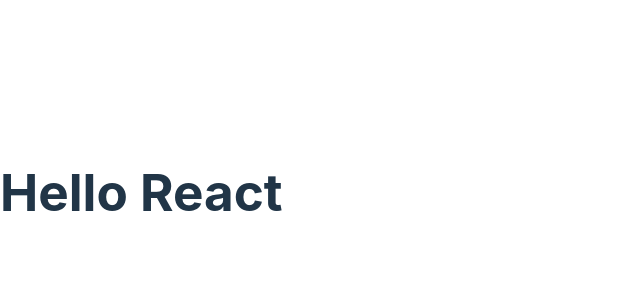
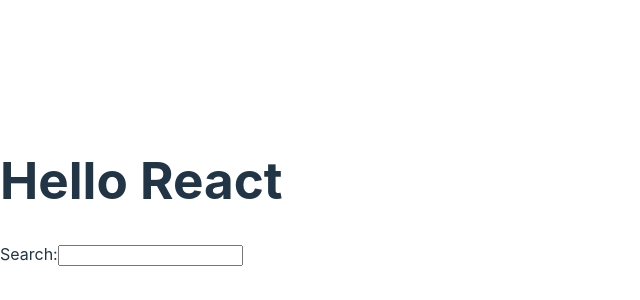
Before and after one commit to Gizele-Aydi/Searching-with-React, a React (Vite) app: page / in a window 1280 px wide. Shown: the part 208-508 px from the top of the page, without its empty margins (0-640 px from the left). Built offline with nearby package versions, Linux system fonts and the light colour scheme.

Commit message:
W2 My 1st React component

```diff
--- a/src/App.jsx
+++ b/src/App.jsx
@@ -1,11 +1,15 @@
 import React from "react";
 
+function getTitle(title) {
+    return title;
+}
 function App() {
     return (
         <div>
-            <h1>Hello React</h1>
+            <h1>Hello {getTitle("React")}</h1>
+            <label htmlFor="search">Search:</label>
+            <input id="search" type="text" />
         </div>
     );
 }
-
 export default App;
```
